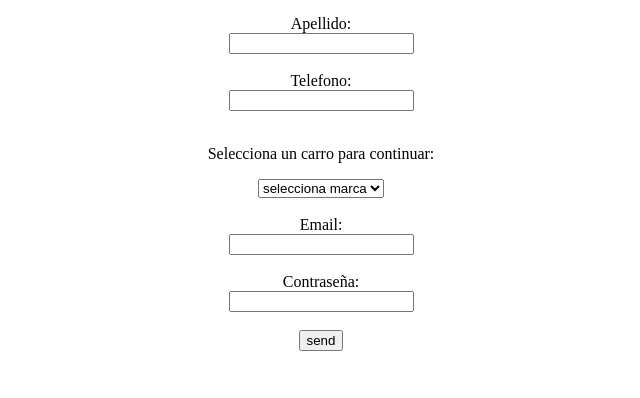
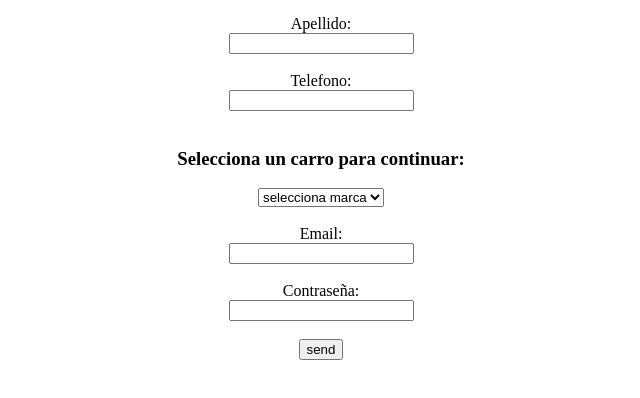
Before and after one commit to florcondori/Formulario-Datos, a plain HTML site: page index.html in a window 1280 px wide. Shown: the part 122-520 px from the top of the page, without its empty margins (319-959 px from the left). Drawn offline with Linux system fonts and the light colour scheme.

Commit message:
cambiando <p> por <h3>

```diff
--- a/index.html
+++ b/index.html
@@ -20,7 +20,7 @@
 		<input id="telefono" type="text" pattern="\d{9}" required>
 	</div><br>
 	<div>
-		<p><label for="dropdown">Selecciona un carro para continuar:</label></p>
+		<h3><label for="dropdown">Selecciona un carro para continuar:</label></h3>
 		<select id="dropdown" name="dropdown" required>
 			<option value="">selecciona marca</option>
 			<option value="bolvo">Bolvo</option>
```
